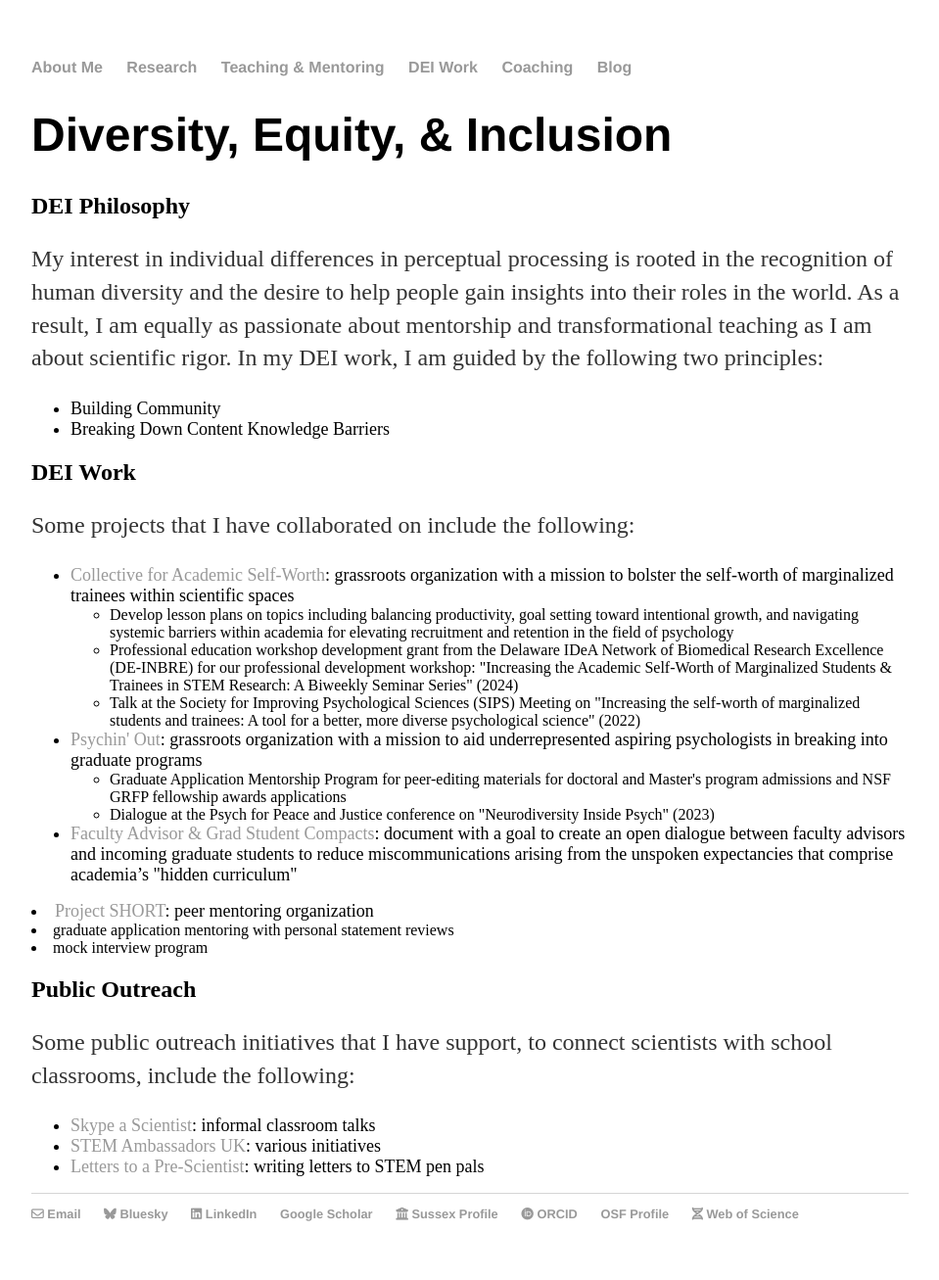
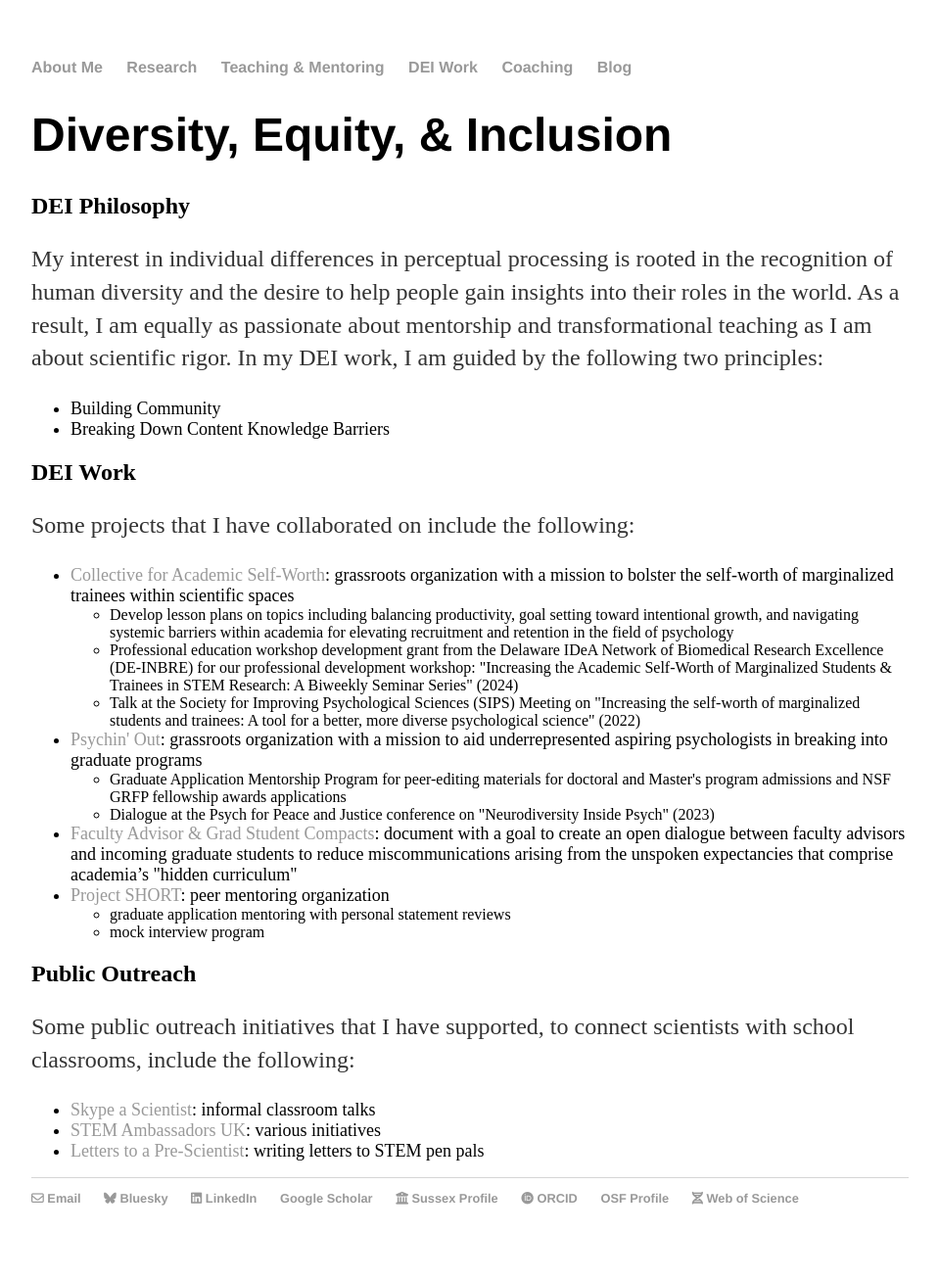
Before and after one commit to cdfine/cdfine.github.io, a Jekyll site: the page built from dei.html, in a window 1280 px wide. Shown: the whole page at 98% size, without its empty margins (160-1119 px from the left). Built offline with Jekyll 4.4.1, drawn with Linux system fonts in a browser that asks for light colours; a style sheet for code colours, icons or effects is not loaded.

Commit message:
Update dei.html
i think fix typo

```diff
--- a/dei.html
+++ b/dei.html
@@ -34,13 +34,15 @@
 				<li>Dialogue at the Psych for Peace and Justice conference on "Neurodiversity Inside Psych" (2023)
 			</ul>
 		<li class="larger-font"><a href="https://docs.google.com/document/d/1C7mcdsaDoArmJbD_hLjCAMFDaVaa5UQSPaTQYCY4VwA/copy" target="_blank">Faculty Advisor & Grad Student Compacts</a>: document with a goal to create an open dialogue between faculty advisors and incoming graduate students to reduce miscommunications arising from the unspoken expectancies that comprise academia’s "hidden curriculum"</li>
-			</ul>
 		<li class="larger-font"><a href="https://www.project-short.com/" target="_blank">Project SHORT</a>: peer mentoring organization</li>
+			<ul>
 				<li>graduate application mentoring with personal statement reviews
 				<li>mock interview program
+			</ul>
+	</ul>
 
-	<h2>Public Outreach</h2>
-		<p>Some public outreach initiatives that I have support, to connect scientists with school classrooms, include the following:</p>
+<h2>Public Outreach</h2>
+		<p>Some public outreach initiatives that I have supported, to connect scientists with school classrooms, include the following:</p>
 		<ul>
 			<li class="larger-font"><a href="https://www.skypeascientist.com/" target="_blank">Skype a Scientist</a>: informal classroom talks</li>
 			<li class="larger-font"><a href="https://www.stem.org.uk/" target="_blank">STEM Ambassadors UK</a>: various initiatives</li>
```
